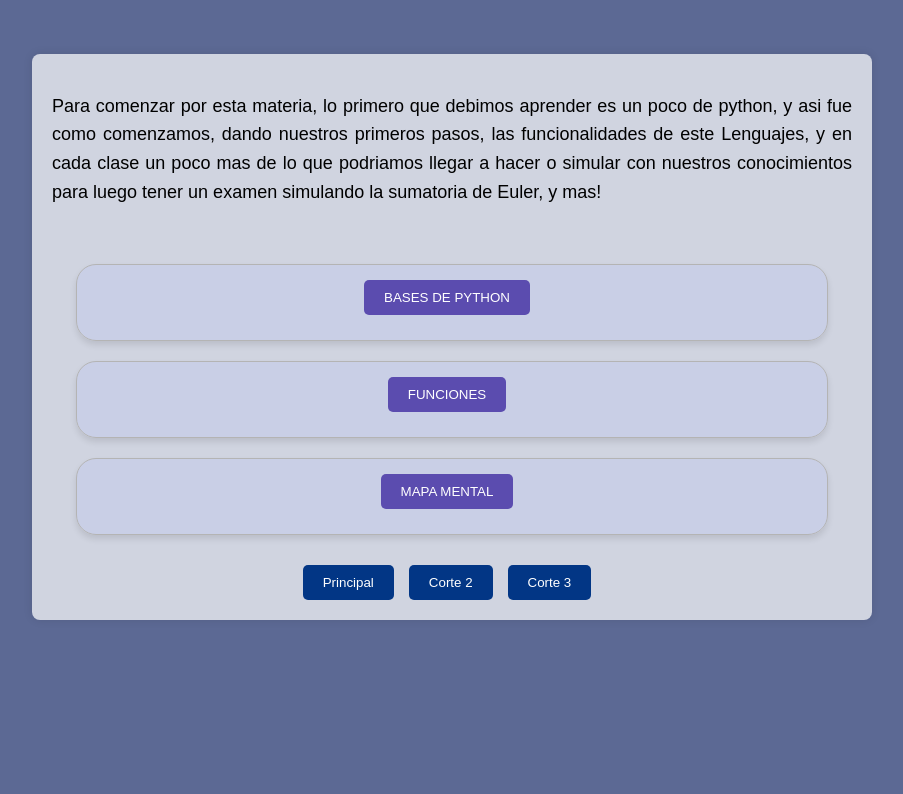
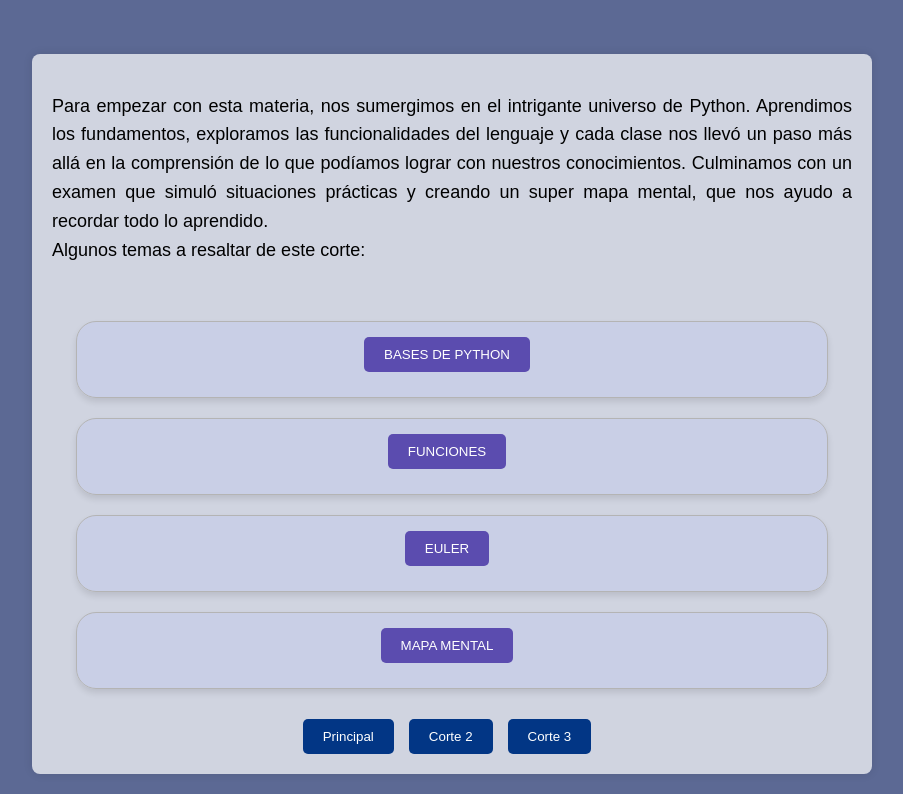
Before and after one commit to dcardona0312/PageLenguajeDeProgramacion, a plain HTML site: page Primer_corte.html in a window 1280 px wide. Shown: the part 85-879 px from the top of the page, without its empty margins (188-1091 px from the left). Before the commit the page ends 800 px from the top, so only its background shows below. Drawn offline with Linux system fonts and the light colour scheme.

Commit message:
Update Primer_corte.html

```diff
--- a/Primer_corte.html
+++ b/Primer_corte.html
@@ -14,10 +14,12 @@
     <div class="contenedor">
         <div class="info">
             <p>
-                Para comenzar por esta materia, lo primero que debimos aprender es un poco de python,
-                y asi fue como comenzamos, dando nuestros primeros pasos, las funcionalidades de este Lenguajes,
-                y en cada clase un poco mas de lo que podriamos llegar a hacer o simular con nuestros conocimientos
-                para luego tener un examen simulando la sumatoria de Euler, y mas!
+                Para empezar con esta materia, nos sumergimos en el intrigante universo de Python.
+                Aprendimos los fundamentos, exploramos las funcionalidades del lenguaje y cada clase nos
+                llevó un paso más allá en la comprensión de lo que podíamos lograr con nuestros conocimientos.
+                Culminamos con un examen que simuló situaciones prácticas y creando un super mapa mental, que nos ayudo a recordar todo lo aprendido.
+                <br>
+                 Algunos temas a resaltar de este corte:
                 <br>
                 <br>
             </p>
@@ -51,15 +53,25 @@
                         </div>
                     </li>
                     <li>
-                        <button onclick="toggleInfo('tema3')">MAPA MENTAL</button>
+                        <button onclick="toggleInfo('tema3')">EULER</button>
                         <div id="tema3Info" class="info-oculta">
 
-                        <p>Para resumir y sustentar el primer parcial, realizamos un mapa mental, donde se documenta todo lo relacionado a la programacion funcional en python:</p>
+                        <p>Creamos un codigo para allar el valor de euler usando la funcion MAP y REDUCE
+                            posteriormente tambien nos saldria una pregunta parecida en el parcial</p>
+                        <img src="img/Euler.png">
+                        </div>
+                    </li>
+                    <li>
+                        <button onclick="toggleInfo('tema4')">MAPA MENTAL</button>
+                        <div id="tema4Info" class="info-oculta">
+                        <p>Para resumir y sustentar el primer parcial, realizamos un mapa mental,
+                            donde se documenta todo lo relacionado a la programacion funcional en python:</p>
                         <img src="img/Mapa mental con grupos coloreados.png">
                         </div>
-                   </li>
+                    </li>
                 </ul>
             </div>
+
             <div class="botones">
                 <a href="index.html"><button>Principal</button></a>
                 <a href="Segundo_corte.html"><button>Corte 2</button></a>
@@ -70,3 +82,8 @@
     </div>
 </body>
 </html>
+
+    </div>
+    </div>
+</body>
+</html>
```
